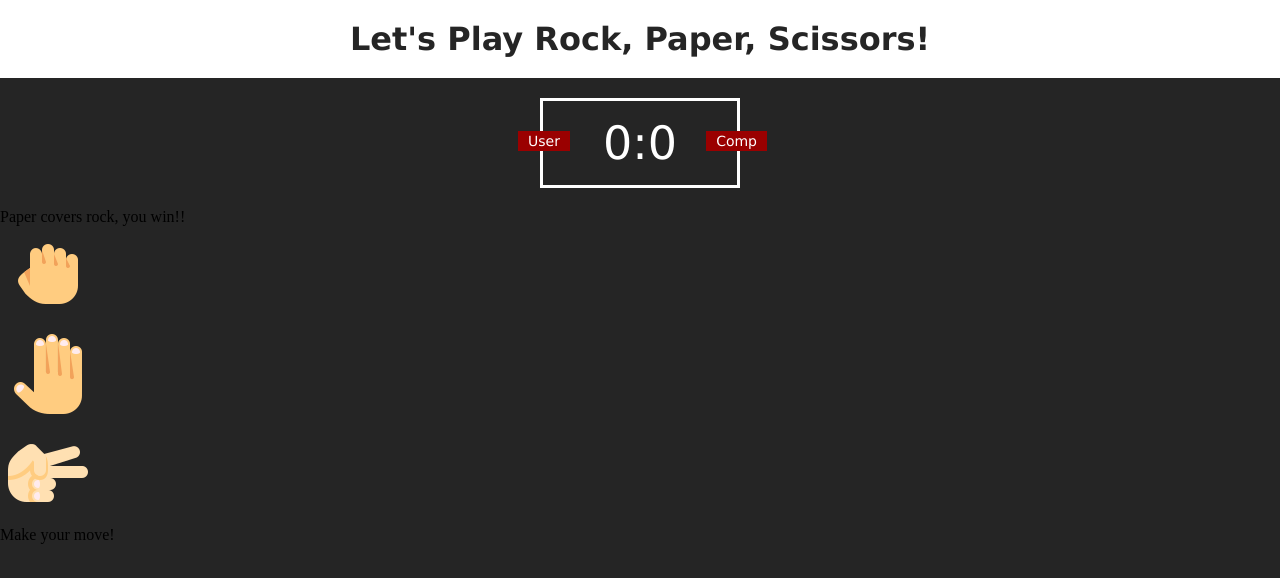
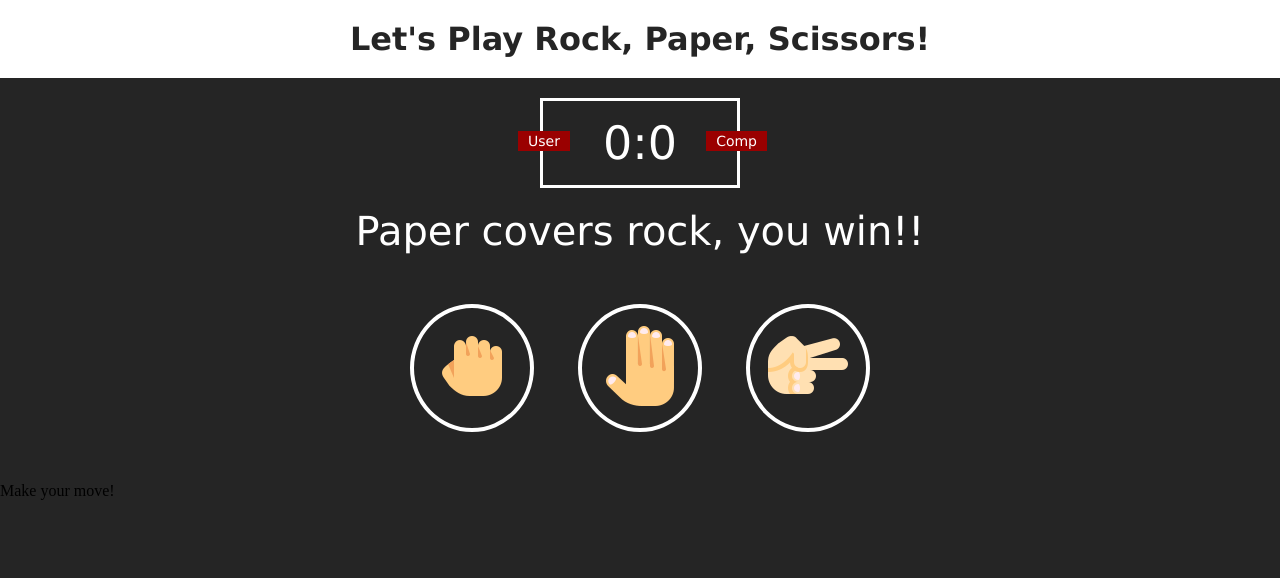
Before and after one commit to mickmccann/rock_paper_scissors, a plain HTML site: page index.html in a window 1280 px wide. Drawn offline with Linux system fonts and the light colour scheme.

Commit message:
Finished styling the choices.

```diff
--- a/styles.css
+++ b/styles.css
@@ -53,3 +53,34 @@ header > h1 {
     top: 30px;
     right: -30px;
 }
+
+/* Results */
+.result {
+    font-size: 40px;
+    color: white;
+}
+
+.result > p {
+    font-family: Verdana, Geneva, Tahoma, sans-serif;
+    text-align: center;
+}
+
+/* Choices */
+.choices {
+    margin: 50px 0;
+    text-align: center;
+}
+
+.choice {
+    border: 4px solid white;
+    border-radius: 50%;
+    padding: 10px;
+    margin: 0 20px;
+    display: inline-block;
+    transition: all 0.3s ease;
+}
+
+.choice:hover {
+    cursor: pointer;
+    background-color: cyan;
+}
```
